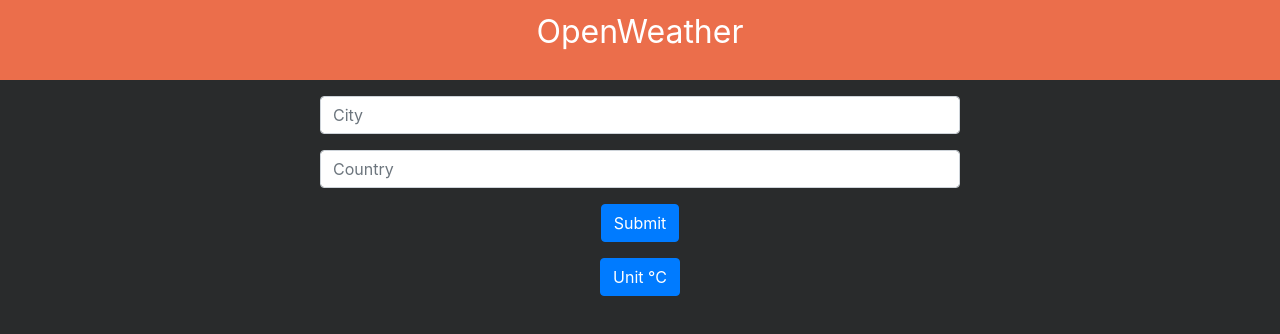
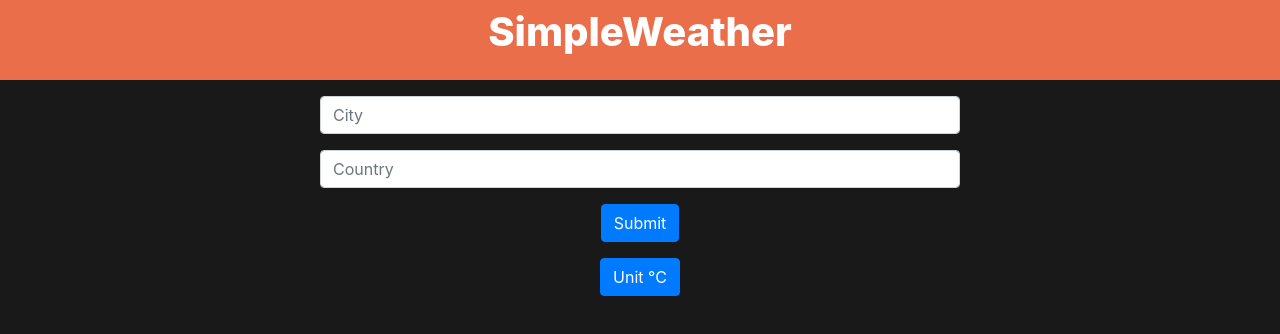
Before and after one commit to tonejk/openweather-react, a React (Create React App) app: page / in a window 1280 px wide. Shown: the top 334 px of the page. Built offline with nearby package versions, Linux system fonts and the light colour scheme; no server answers.

Commit message:
moved error prop to chart and changed stylings

```diff
--- a/src/App.css
+++ b/src/App.css
@@ -1,6 +1,6 @@
 .App {
   min-height: 100vh;
-  background: #292b2c;
+  background: #191919;
 }
 
 .App-header {
@@ -10,6 +10,8 @@
   flex-direction: column;
   align-items: center;
   justify-content: center;
-  font-size: 32px;
-  color: white;
+  font-size: 2.5rem;
+
+  font-weight: 800;
+  color: #FFFFFF;
 }
--- a/src/App.js
+++ b/src/App.js
@@ -41,12 +41,11 @@
   return (
     <div className="App">
         <header className="App-header">
-            <p>OpenWeather</p>
+            <p>SimpleWeather</p>
         </header>
         <div>
         <WeatherForm
             getWeatherData={getWeatherData}
-            error={error}
         />
         <WeatherChart
             city={weather.city}
@@ -54,6 +53,7 @@
             tempC={weather.tempC}
             tempF={weather.tempF}
             description={weather.description}
+            error={error}
         />
         </div>
     </div>
--- a/src/components/Style.css
+++ b/src/components/Style.css
@@ -1,6 +1,7 @@
 .chart {
-    color: #fff;
-    font-size: 32px;
+    color: #FFFFFF;
+    font-size: 2.5rem;
+    font-weight: 800;
     text-align: center;
     margin-top: 8rem;
 }
--- a/src/components/WeatherChart.jsx
+++ b/src/components/WeatherChart.jsx
@@ -2,7 +2,7 @@
 import Button from "react-bootstrap/Button";
 import "./Style.css";
 
-const WeatherChart = ({ city, country, tempC, tempF, description, icon }) => {
+const WeatherChart = ({ city, country, tempC, tempF, description, error }) => {
     const [temp, setTemp] = useState();
     const [unit, setUnit] = useState();
 
@@ -26,6 +26,7 @@
         <Button onClick={ConvertTemp} variant="primary" className="d-flex justify-content-center mx-auto mt-3">
             Unit {unit}
         </Button>
+        <p className="text-center text-white">{error}</p>
         {city && country ?
             <div className="chart">
                 {<p>{city}, {country}</p>}
--- a/src/components/WeatherForm.jsx
+++ b/src/components/WeatherForm.jsx
@@ -2,7 +2,7 @@
 import Form from "react-bootstrap/Form";
 import Button from "react-bootstrap/Button";
 
-const WeatherForm = ({ getWeatherData, error }) => {
+const WeatherForm = ({ getWeatherData }) => {
     return (
         <div className="text-center">
             <Form onSubmit={getWeatherData}>
@@ -22,9 +22,6 @@
                 <Button variant="primary" type="submit">
                     Submit
                 </Button>
-                <div>
-                    {error}
-                </div>
             </Form>
         </div>
     )
```
